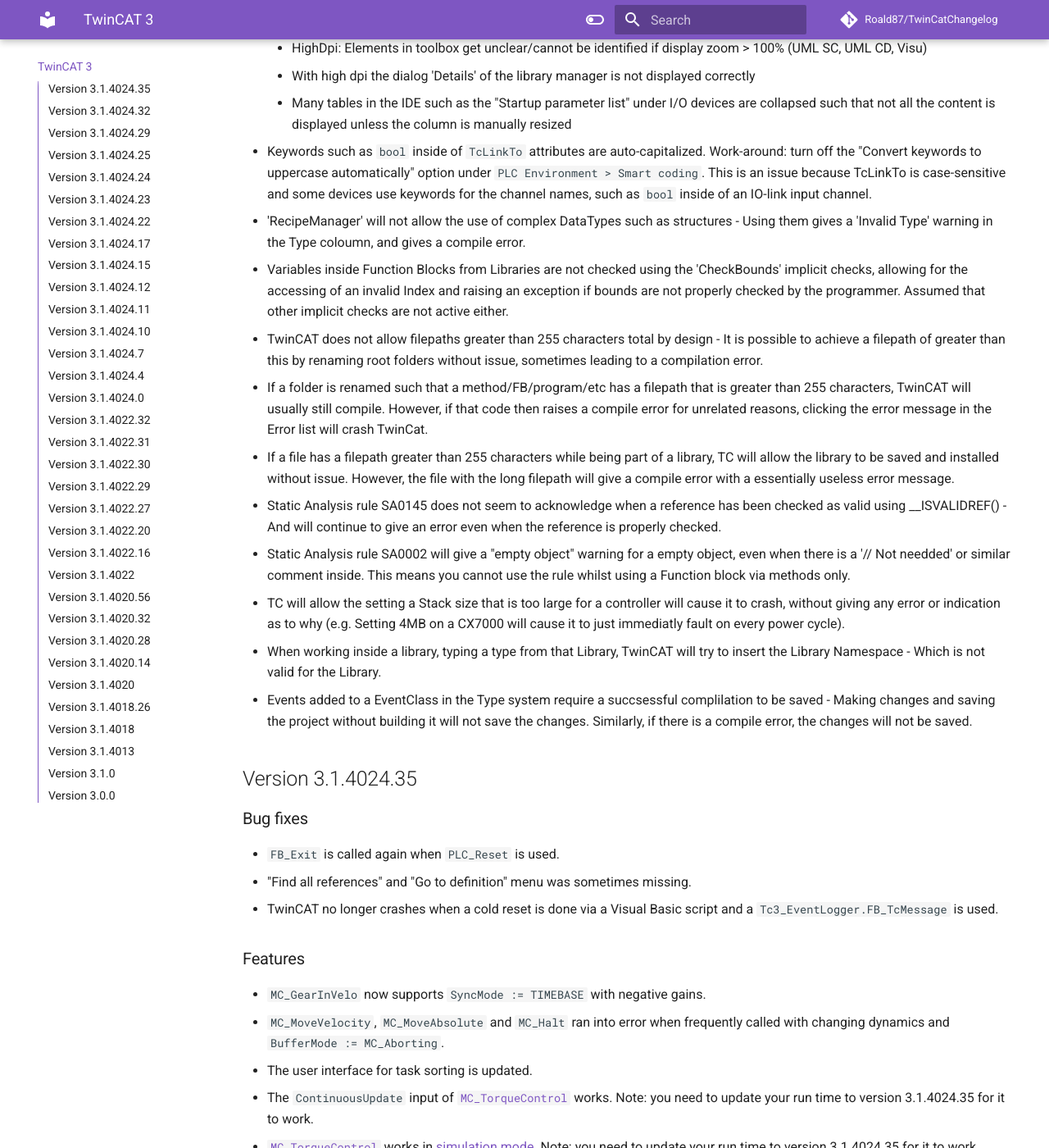
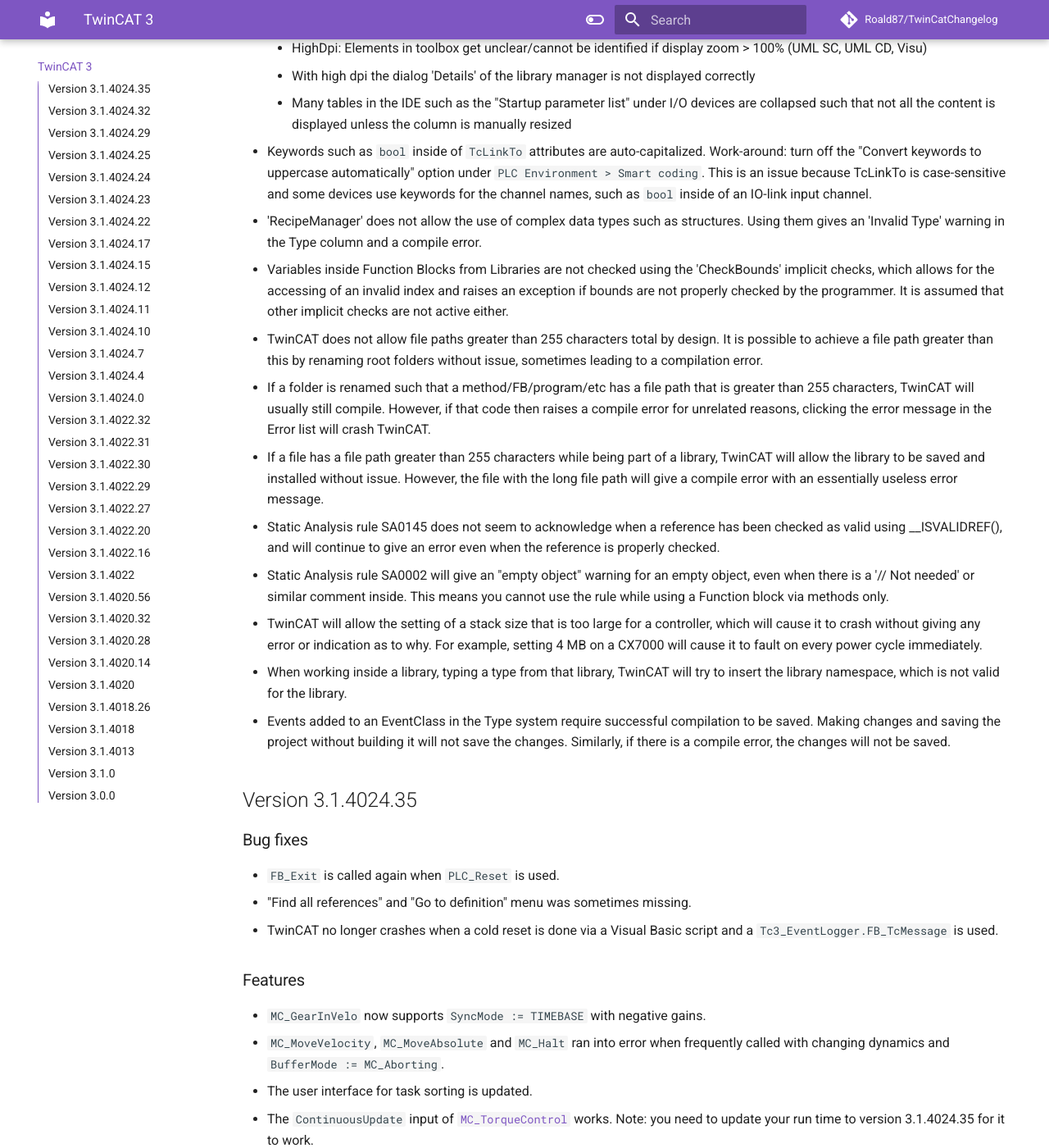
Before and after one commit to Roald87/TwinCatChangelog, an MkDocs documentation site: the page built from docs/tc3.md, in a window 1280 px wide and 1400 px high, scrolled down 498 px. Shown: the whole window at 82% size. Built offline with MkDocs 1.6.1 and Material for MkDocs 9.7.7, drawn with Linux system fonts in a browser that asks for light colours; comment, search, counter and statistics services are not loaded.

Commit message:
correct spelling and wording

```diff
--- a/docs/tc3.md
+++ b/docs/tc3.md
@@ -11,16 +11,16 @@
     -   With high dpi the dialog 'Details' of the library manager is not displayed correctly
     -   Many tables in the IDE such as the "Startup parameter list" under I/O devices are collapsed such that not all the content is displayed unless the column is manually resized
 -   Keywords such as `bool` inside of `TcLinkTo` attributes are auto-capitalized. Work-around: turn off the "Convert keywords to uppercase automatically" option under `PLC Environment > Smart coding`. This is an issue because TcLinkTo is case-sensitive and some devices use keywords for the channel names, such as `bool` inside of an IO-link input channel.
--   'RecipeManager' will not allow the use of complex DataTypes such as structures - Using them gives a 'Invalid Type' warning in the Type coloumn, and gives a compile error.
--   Variables inside Function Blocks from Libraries are not checked using the 'CheckBounds' implicit checks, allowing for the accessing of an invalid Index and raising an exception if bounds are not properly checked by the programmer. Assumed that other implicit checks are not active either.
--   TwinCAT does not allow filepaths greater than 255 characters total by design - It is possible to achieve a filepath of greater than this by renaming root folders without issue, sometimes leading to a compilation error.
--   If a folder is renamed such that a method/FB/program/etc has a filepath that is greater than 255 characters, TwinCAT will usually still compile. However, if that code then raises a compile error for unrelated reasons, clicking the error message in the Error list will crash TwinCat.
--   If a file has a filepath greater than 255 characters while being part of a library, TC will allow the library to be saved and installed without issue. However, the file with the long filepath will give a compile error with a essentially useless error message.
--   Static Analysis rule SA0145 does not seem to acknowledge when a reference has been checked as valid using \_\_ISVALIDREF() - And will continue to give an error even when the reference is properly checked.
--   Static Analysis rule SA0002 will give a "empty object" warning for a empty object, even when there is a '// Not needded' or similar comment inside. This means you cannot use the rule whilst using a Function block via methods only.
--   TC will allow the setting a Stack size that is too large for a controller will cause it to crash, without giving any error or indication as to why (e.g. Setting 4MB on a CX7000 will cause it to just immediatly fault on every power cycle).
--   When working inside a library, typing a type from that Library, TwinCAT will try to insert the Library Namespace - Which is not valid for the Library.
--   Events added to a EventClass in the Type system require a succsessful complilation to be saved - Making changes and saving the project without building it will not save the changes. Similarly, if there is a compile error, the changes will not be saved.
+- 'RecipeManager' does not allow the use of complex data types such as structures. Using them gives an 'Invalid Type' warning in the Type column and a compile error.
+- Variables inside Function Blocks from Libraries are not checked using the 'CheckBounds' implicit checks, which allows for the accessing of an invalid index and raises an exception if bounds are not properly checked by the programmer. It is assumed that other implicit checks are not active either.
+- TwinCAT does not allow file paths greater than 255 characters total by design. It is possible to achieve a file path greater than this by renaming root folders without issue, sometimes leading to a compilation error.
+- If a folder is renamed such that a method/FB/program/etc has a file path that is greater than 255 characters, TwinCAT will usually still compile. However, if that code then raises a compile error for unrelated reasons, clicking the error message in the Error list will crash TwinCAT.
+- If a file has a file path greater than 255 characters while being part of a library, TwinCAT will allow the library to be saved and installed without issue. However, the file with the long file path will give a compile error with an essentially useless error message.
+- Static Analysis rule SA0145 does not seem to acknowledge when a reference has been checked as valid using __ISVALIDREF(), and will continue to give an error even when the reference is properly checked.
+- Static Analysis rule SA0002 will give an "empty object" warning for an empty object, even when there is a '// Not needed' or similar comment inside. This means you cannot use the rule while using a Function block via methods only.
+- TwinCAT will allow the setting of a stack size that is too large for a controller, which will cause it to crash without giving any error or indication as to why. For example, setting 4 MB on a CX7000 will cause it to fault on every power cycle immediately.
+- When working inside a library, typing a type from that library, TwinCAT will try to insert the library namespace, which is not valid for the library.
+- Events added to an EventClass in the Type system require successful compilation to be saved. Making changes and saving the project without building it will not save the changes. Similarly, if there is a compile error, the changes will not be saved.
 
 ## Version 3.1.4024.35
 
```
